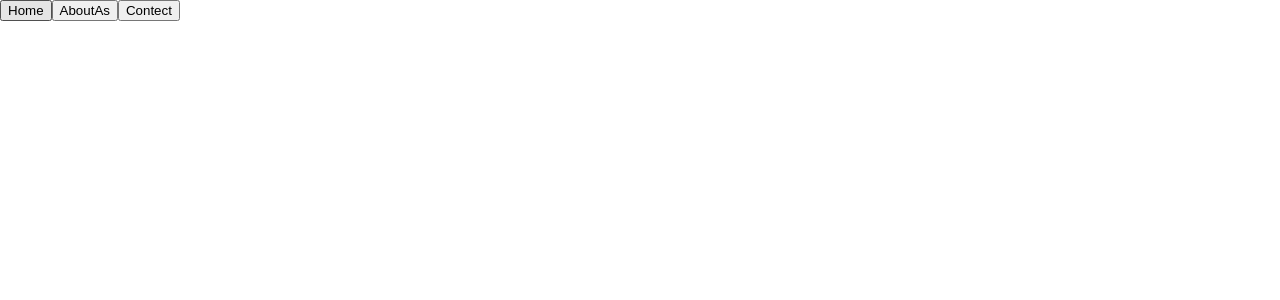
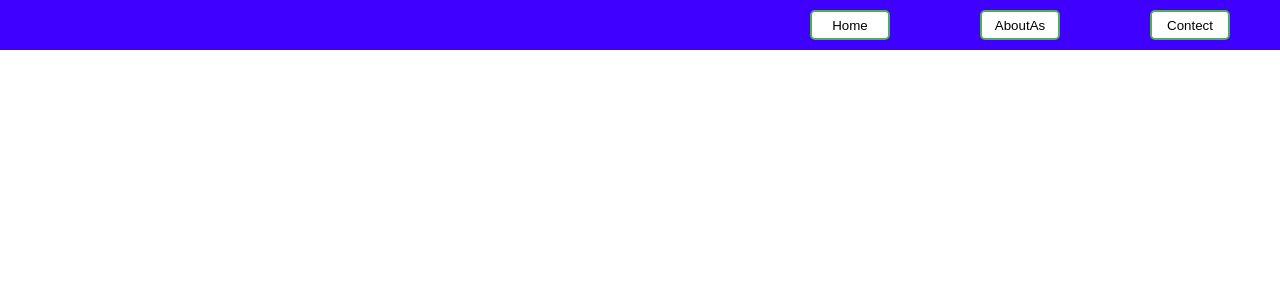
Before and after one commit to sknsurya/angular, an Angular app in the folder routing/: page / in a window 1280 px wide. Shown: the top 300 px of the page. Built offline with nearby package versions, Linux system fonts and the light colour scheme.

Commit message:
app component scss file

```diff
--- a/routing/src/app/app.component.scss
+++ b/routing/src/app/app.component.scss
@@ -0,0 +1,22 @@
+.homebtn {
+    width: 80px;
+    height: 30px;
+    background-color: white;
+    color: black;
+    border: 2px solid #4CAF50;
+    border-radius: 5px;
+    margin-right: 50px;
+        cursor: pointer;
+}
+.homebtn:hover {
+    background-color: black;
+    color: white;
+}
+.header {
+    column-gap: 40px;
+    display: flex;
+    justify-content: flex-end;
+    align-items: center;
+    background-color: #4000ff;
+    height: 50px;
+}
```
